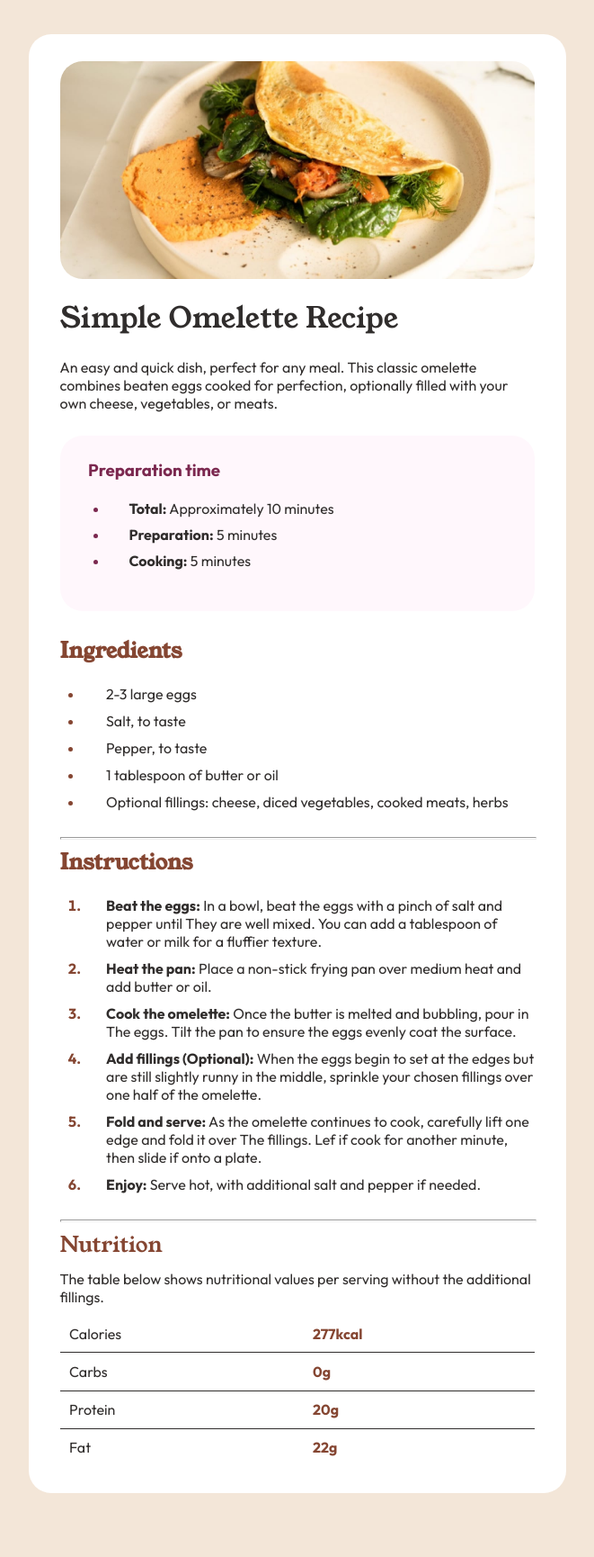
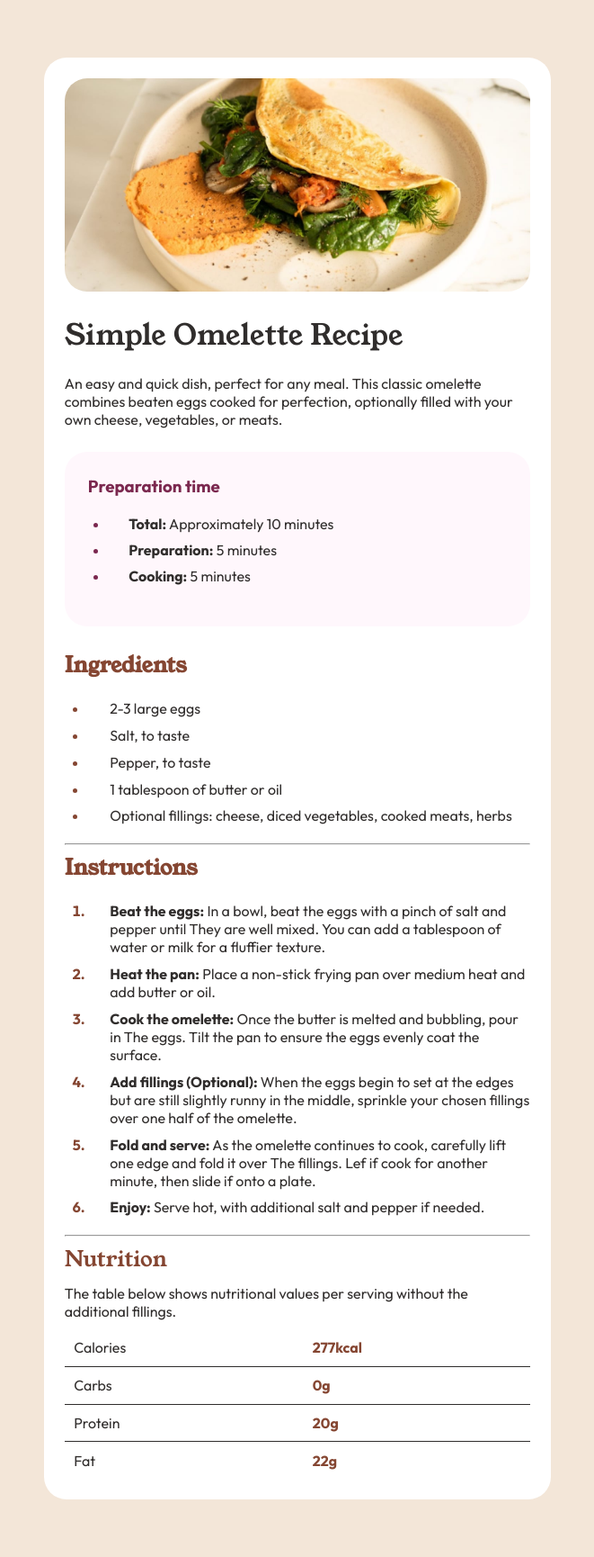
Before and after one commit to KyanJeuring/NHLStendenPortfolio, a PHP site: page /WebDev/Week3/WebsiteRecreation/index.html in a window 1280 px wide. Shown: the whole page at 90% size, without its empty margins (309-970 px from the left). Before the commit the page ends 1659 px from the top, so only its background shows below. Run offline with PHP 8.4, Linux system fonts and the light colour scheme.

Commit message:
2024W38D18e

```diff
--- a/WebDev/Week3/WebsiteRecreation/style.css
+++ b/WebDev/Week3/WebsiteRecreation/style.css
@@ -27,27 +27,22 @@ body
     font-Family: "Outfit";
     font-weight: 400, 600, 700;
     font-size: 16px;
+    margin: 5%;
     background-color: var(--Stone100);
-    display: grid;
-    grid-template-columns: 1fr 1.8fr 1fr;
 }
 
 #mainDiv
 {
-    display: grid;
-    grid-template-columns: 5px 1fr 5px;
-    grid-column: 2/3;
+    width: 45%;
     background-color: white;
     border-radius: var(--defaultBorderRadius);
-    padding: 5%;
-    margin-top: 5%;
-    margin-bottom: 5%;
+    padding: 2%;
+    margin: 0 auto;
     overflow-wrap: break-word;
 }
 
 #omeletteImage
 {
-    grid-column: 2/3;
     width: 100%;
     border-radius: var(--defaultBorderRadius);
     padding: 0%;
@@ -56,9 +51,6 @@ body
 
 #mainDiv > hr
 {
-    grid-column: 2/3;
-    height: 1px;
-    width: 100%;
     color: var(--Stone900)
 }
 
@@ -66,7 +58,6 @@ body
 {
     font-Family: "YoungSerif";
     font-weight: 400;
-    grid-column: 2/3;
     color: var(--Stone900);
 }
 
@@ -75,20 +66,17 @@ body
     margin: 0%;
     font-Family: "YoungSerif";
     font-weight: 400;
-    grid-column: 2/3;
     color: var(--Brown800);
 }
 
 #mainDiv > p
 {
-    grid-column: 2/3;
     margin: 0%;
     color: var(--Stone900);
 }
 
 #paddingText
 {
-    grid-column: 2/3;
     margin: 0%;
     padding-top: 2%;
     padding-bottom: 2%;
@@ -97,7 +85,6 @@ body
 
 #mainDiv > ul
 {
-    grid-column: 2/3;
     padding-left: 5%;
 }
 
@@ -116,7 +103,6 @@ body
 
 #mainDiv > ol
 {
-    grid-column: 2/3;
     padding-left: 5%;
 }
 
@@ -136,7 +122,7 @@ body
 
 #mainDiv > table
 {
-    grid-column: 2/3;
+    width: 100%;
     border-collapse: collapse;
 }
 
@@ -159,10 +145,6 @@ body
 
 .subDiv
 {
-    grid-column: 2/3;
-    display: grid;
-    grid-template-columns: 5px 1fr 5px;
-    grid-column: 2/3;
     background-color: var(--Rose50);
     border-radius: var(--defaultBorderRadius);
     padding: 5%;
@@ -175,32 +157,23 @@ body
 {
     font-Family: "Outfit";
     font-weight: 400;
-    grid-column: 2/3;
     margin: 0%;
     color: var(--Rose800);
 }
 
 .subDiv > p
 {
-    grid-column: 2/3;
     margin: 0%;
     color: var(--Stone900);
 }
 
-.subDiv > form
-{
-    grid-column: 2/3;
-}
-
 .subDiv > ul
 {
-    grid-column: 2/3;
     padding-left: 5%;
 }
 
 .subDiv > ul > li
 {
-    grid-column: 2/3;
     padding-left: 5%;
     padding-top: 1%;
     padding-bottom: 1%;
```
